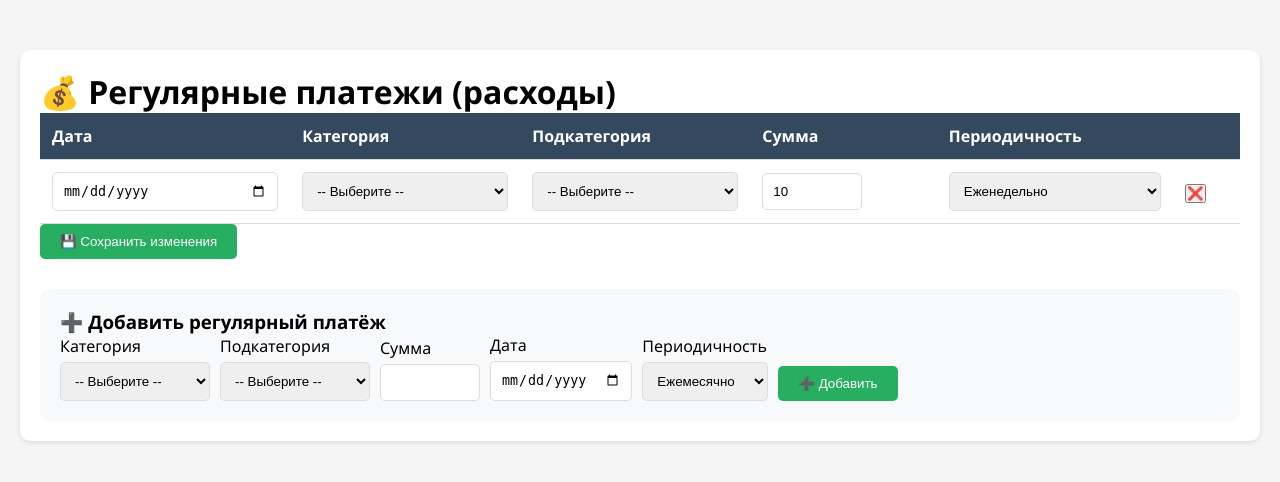
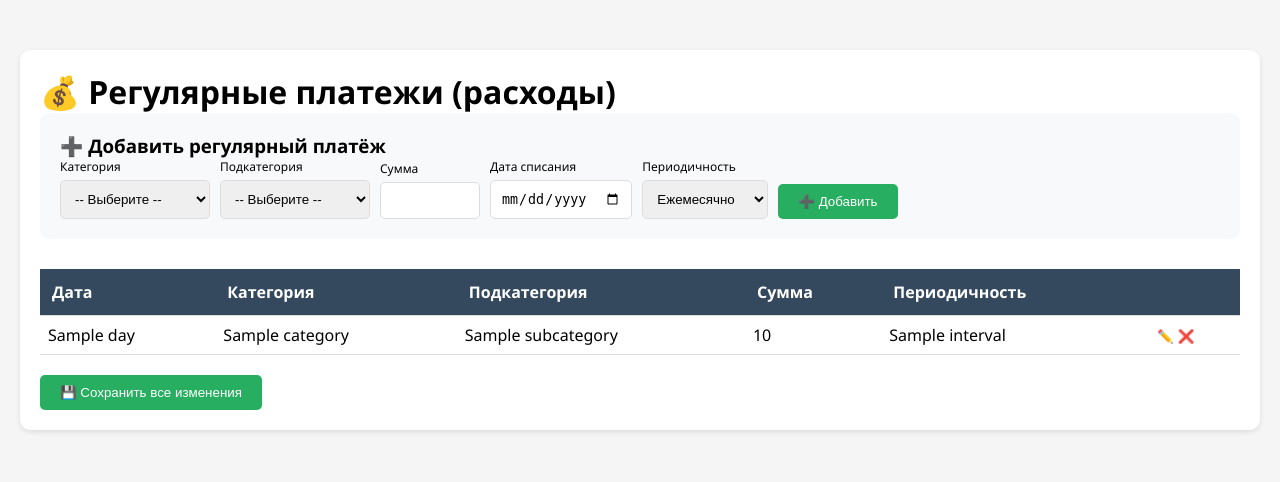
Before and after one commit to Vas322/finance-tracker, a Flask app: template templates/regular.html in a window 1280 px wide. Shown: the part 68-550 px from the top of the page. Run offline with Flask 3, Linux system fonts and the light colour scheme; the template is opened without the code that fills it: most values are stand-ins (such as "Sample title", 1, 10 or a date in 2020).

Commit message:
Regular payments: inline editing, add form on top, two free money sums with period calculation

```diff
--- /dev/null
+++ b/static/js/regular.js
@@ -0,0 +1,78 @@
+// ==================== РЕГУЛЯРНЫЕ ПЛАТЕЖИ ====================
+
+document.addEventListener('DOMContentLoaded', function() {
+    const expenseCategories = window.expenseCategories || {};
+
+    // Функция обновления подкатегорий
+    function updateSubcategorySelect(categorySelect, subcategorySelect, currentSub = '') {
+        const category = categorySelect.value;
+        subcategorySelect.innerHTML = '<option value="">-- Выберите --</option>';
+        if (category && expenseCategories[category]) {
+            expenseCategories[category].forEach(sub => {
+                const option = document.createElement('option');
+                option.value = sub;
+                option.textContent = sub;
+                if (sub === currentSub) option.selected = true;
+                subcategorySelect.appendChild(option);
+            });
+        }
+    }
+
+    // Для каждой строки: настройка подкатегорий
+    document.querySelectorAll('.category-select').forEach(select => {
+        const id = select.dataset.id;
+        const subcategorySelect = document.querySelector(`.subcategory-select[data-id="${id}"]`);
+        const currentSub = subcategorySelect.getAttribute('data-current') || '';
+        updateSubcategorySelect(select, subcategorySelect, currentSub);
+        select.addEventListener('change', () => updateSubcategorySelect(select, subcategorySelect));
+    });
+
+    // Режим редактирования строки
+    document.querySelectorAll('.edit-row-btn').forEach(btn => {
+        btn.addEventListener('click', function() {
+            const id = this.dataset.id;
+            const row = document.getElementById(`row-${id}`);
+
+            row.querySelectorAll('.view-mode .edit-mode').forEach(el => el.style.display = 'none');
+            row.querySelectorAll('.view-mode span').forEach(el => el.style.display = 'none');
+            row.querySelectorAll('.edit-mode').forEach(el => el.style.display = 'inline-block');
+
+            this.style.display = 'none';
+            row.querySelector('.save-row-btn').style.display = 'inline-block';
+            row.querySelector('.cancel-row-btn').style.display = 'inline-block';
+        });
+    });
+
+    // Отмена редактирования
+    document.querySelectorAll('.cancel-row-btn').forEach(btn => {
+        btn.addEventListener('click', function() {
+            location.reload();
+        });
+    });
+
+    // Сохранение строки
+    document.querySelectorAll('.save-row-btn').forEach(btn => {
+        btn.addEventListener('click', function() {
+            document.getElementById('mainForm').submit();
+        });
+    });
+
+    // Для формы добавления
+    const addCategory = document.getElementById('add_category');
+    const addSubcategory = document.getElementById('add_subcategory');
+
+    if (addCategory && addSubcategory) {
+        addCategory.addEventListener('change', () => {
+            const category = addCategory.value;
+            addSubcategory.innerHTML = '<option value="">-- Выберите --</option>';
+            if (category && expenseCategories[category]) {
+                expenseCategories[category].forEach(sub => {
+                    const option = document.createElement('option');
+                    option.value = sub;
+                    option.textContent = sub;
+                    addSubcategory.appendChild(option);
+                });
+            }
+        });
+    }
+});
--- a/templates/regular.html
+++ b/templates/regular.html
@@ -3,51 +3,12 @@
 <div class="card">
     <h1>💰 Регулярные платежи (расходы)</h1>
 
-    <form method="POST">
-        <table style="width:100%; border-collapse:collapse;">
-            <thead>
-                <tr><th>Дата</th><th>Категория</th><th>Подкатегория</th><th>Сумма</th><th>Периодичность</th><th></th></tr>
-            </thead>
-            <tbody>
-                {% for p in payments %}
-                <tr>
-                    <td><input type="date" name="day_{{ p.id }}" value="{{ p.day }}"></td>
-                    <td>
-                        <select name="category_{{ p.id }}" class="category-select" data-id="{{ p.id }}">
-                            <option value="">-- Выберите --</option>
-                            {% for cat in expense_categories %}
-                                <option value="{{ cat }}" {% if p.category == cat %}selected{% endif %}>{{ cat }}</option>
-                            {% endfor %}
-                        </select>
-                    </td>
-                    <td>
-                        <select name="subcategory_{{ p.id }}" class="subcategory-select" data-id="{{ p.id }}">
-                            <option value="">-- Выберите --</option>
-                        </select>
-                    </td>
-                    <td><input type="number" name="amount_{{ p.id }}" value="{{ p.amount }}" step="0.01" style="width:100px;"></td>
-                    <td>
-                        <select name="interval_{{ p.id }}">
-                            <option value="weekly" {% if p.interval == 'weekly' %}selected{% endif %}>Еженедельно</option>
-                            <option value="monthly" {% if p.interval == 'monthly' %}selected{% endif %}>Ежемесячно</option>
-                            <option value="yearly" {% if p.interval == 'yearly' %}selected{% endif %}>Ежегодно</option>
-                        </select>
-                    </td>
-                    <td>
-                        <button type="submit" name="delete_id" value="{{ p.id }}" class="delete" onclick="return confirm('Удалить?')">❌</button>
-                    </td>
-                </tr>
-                {% endfor %}
-            </tbody>
-        </table>
-        <button type="submit" class="btn btn-success">💾 Сохранить изменения</button>
-    </form>
-
-    <div style="margin-top: 30px; padding: 20px; background: #f8f9fa; border-radius: 10px;">
+    <!-- ФОРМА ДОБАВЛЕНИЯ -->
+    <div style="margin-bottom: 30px; padding: 20px; background: #f8f9fa; border-radius: 10px;">
         <h3>➕ Добавить регулярный платёж</h3>
         <form method="POST" style="display: flex; gap: 10px; flex-wrap: wrap; align-items: flex-end;">
             <div>
-                <label>Категория</label>
+                <label style="display: block; font-size: 12px;">Категория</label>
                 <select name="add_category" id="add_category" required style="width: 150px;">
                     <option value="">-- Выберите --</option>
                     {% for cat in expense_categories %}
@@ -56,21 +17,21 @@
                 </select>
             </div>
             <div>
-                <label>Подкатегория</label>
+                <label style="display: block; font-size: 12px;">Подкатегория</label>
                 <select name="add_subcategory" id="add_subcategory" style="width: 150px;">
                     <option value="">-- Выберите --</option>
                 </select>
             </div>
             <div>
-                <label>Сумма</label>
+                <label style="display: block; font-size: 12px;">Сумма</label>
                 <input type="number" name="add_amount" step="0.01" required style="width: 100px;">
             </div>
             <div>
-                <label>Дата</label>
+                <label style="display: block; font-size: 12px;">Дата списания</label>
                 <input type="date" name="add_day" required>
             </div>
             <div>
-                <label>Периодичность</label>
+                <label style="display: block; font-size: 12px;">Периодичность</label>
                 <select name="add_interval">
                     <option value="weekly">Еженедельно</option>
                     <option value="monthly" selected>Ежемесячно</option>
@@ -82,35 +43,72 @@
             </div>
         </form>
     </div>
+
+    <!-- ТАБЛИЦА -->
+    <form method="POST" id="mainForm">
+        <table style="width:100%; border-collapse:collapse;">
+            <thead>
+                <tr><th>Дата</th><th>Категория</th><th>Подкатегория</th><th>Сумма</th><th>Периодичность</th><th></th></tr>
+            </thead>
+            <tbody>
+                {% for p in payments %}
+                <tr id="row-{{ p.id }}" class="payment-row">
+                    <td style="padding:8px;" class="view-mode">
+                        <span class="date-view">{{ p.day }}</span>
+                        <input type="date" name="day_{{ p.id }}" value="{{ p.day }}" style="display:none;" class="edit-mode">
+                    </td>
+                    <td style="padding:8px;" class="view-mode">
+                        <span class="category-view">{{ p.category or '--' }}</span>
+                        <select name="category_{{ p.id }}" class="edit-mode category-select" data-id="{{ p.id }}" style="display:none;">
+                            <option value="">-- Выберите --</option>
+                            {% for cat in expense_categories %}
+                                <option value="{{ cat }}" {% if p.category == cat %}selected{% endif %}>{{ cat }}</option>
+                            {% endfor %}
+                        </select>
+                    </td>
+                    <td style="padding:8px;" class="view-mode">
+                        <span class="subcategory-view">{{ p.subcategory or '--' }}</span>
+                        <select name="subcategory_{{ p.id }}" class="edit-mode subcategory-select" data-id="{{ p.id }}" style="display:none;">
+                            <option value="">-- Выберите --</option>
+                        </select>
+                    </td>
+                    <td style="padding:8px;" class="view-mode">
+                        <span class="amount-view">{{ p.amount }}</span>
+                        <input type="number" name="amount_{{ p.id }}" value="{{ p.amount }}" step="0.01" style="display:none; width:100px;" class="edit-mode">
+                    </td>
+                    <td style="padding:8px;" class="view-mode">
+                        <span class="interval-view">
+                            {% if p.interval == 'weekly' %}Еженедельно
+                            {% elif p.interval == 'monthly' %}Ежемесячно
+                            {% elif p.interval == 'yearly' %}Ежегодно
+                            {% else %}{{ p.interval }}{% endif %}
+                        </span>
+                        <select name="interval_{{ p.id }}" class="edit-mode" style="display:none;">
+                            <option value="weekly" {% if p.interval == 'weekly' %}selected{% endif %}>Еженедельно</option>
+                            <option value="monthly" {% if p.interval == 'monthly' %}selected{% endif %}>Ежемесячно</option>
+                            <option value="yearly" {% if p.interval == 'yearly' %}selected{% endif %}>Ежегодно</option>
+                        </select>
+                    </td>
+                    <td style="padding:8px;">
+                        <button type="button" class="edit-row-btn" data-id="{{ p.id }}" style="background:none; border:none; cursor:pointer;">✏️</button>
+                        <button type="submit" name="delete_id" value="{{ p.id }}" class="delete" onclick="return confirm('Удалить?')" style="background:none; border:none; cursor:pointer; color:red;">❌</button>
+                        <button type="button" class="save-row-btn" data-id="{{ p.id }}" style="display:none; background:#27ae60; border:none; padding:2px 8px; border-radius:3px;">💾</button>
+                        <button type="button" class="cancel-row-btn" data-id="{{ p.id }}" style="display:none; background:#95a5a6; border:none; padding:2px 8px; border-radius:3px;">✖️</button>
+                    </td>
+                </tr>
+                {% endfor %}
+            </tbody>
+        </table>
+        <button type="submit" class="btn btn-success" style="margin-top:20px;" id="saveAllBtn">💾 Сохранить все изменения</button>
+    </form>
 </div>
 
 <script>
-    const expenseCategories = {{ expense_categories|tojson }};
-
-    function updateSubcategorySelect(categorySelect, subcategorySelect, currentSub = '') {
-        const category = categorySelect.value;
-        subcategorySelect.innerHTML = '<option value="">-- Выберите --</option>';
-        if (category && expenseCategories[category]) {
-            expenseCategories[category].forEach(sub => {
-                const option = document.createElement('option');
-                option.value = sub;
-                option.textContent = sub;
-                if (sub === currentSub) option.selected = true;
-                subcategorySelect.appendChild(option);
-            });
-        }
-    }
-
-    document.querySelectorAll('.category-select').forEach(select => {
-        const id = select.dataset.id;
-        const subcategorySelect = document.querySelector(`.subcategory-select[data-id="${id}"]`);
-        const currentSub = subcategorySelect.getAttribute('data-current') || '';
-        updateSubcategorySelect(select, subcategorySelect, currentSub);
-        select.addEventListener('change', () => updateSubcategorySelect(select, subcategorySelect));
-    });
-
-    const addCategory = document.getElementById('add_category');
-    const addSubcategory = document.getElementById('add_subcategory');
-    addCategory.addEventListener('change', () => updateSubcategorySelect(addCategory, addSubcategory));
+    // Передаём данные в глобальную переменную для JS
+    window.expenseCategories = {{ expense_categories|tojson }};
 </script>
 {% endblock %}
+
+{% block scripts %}
+<script src="{{ url_for('static', filename='js/regular.js') }}"></script>
+{% endblock %}
```
Also changed, not shown: routes/main.py (+11 -11 lines), templates/index.html (+12 -4 lines), utils.py (+103 -7 lines), finance.db.
